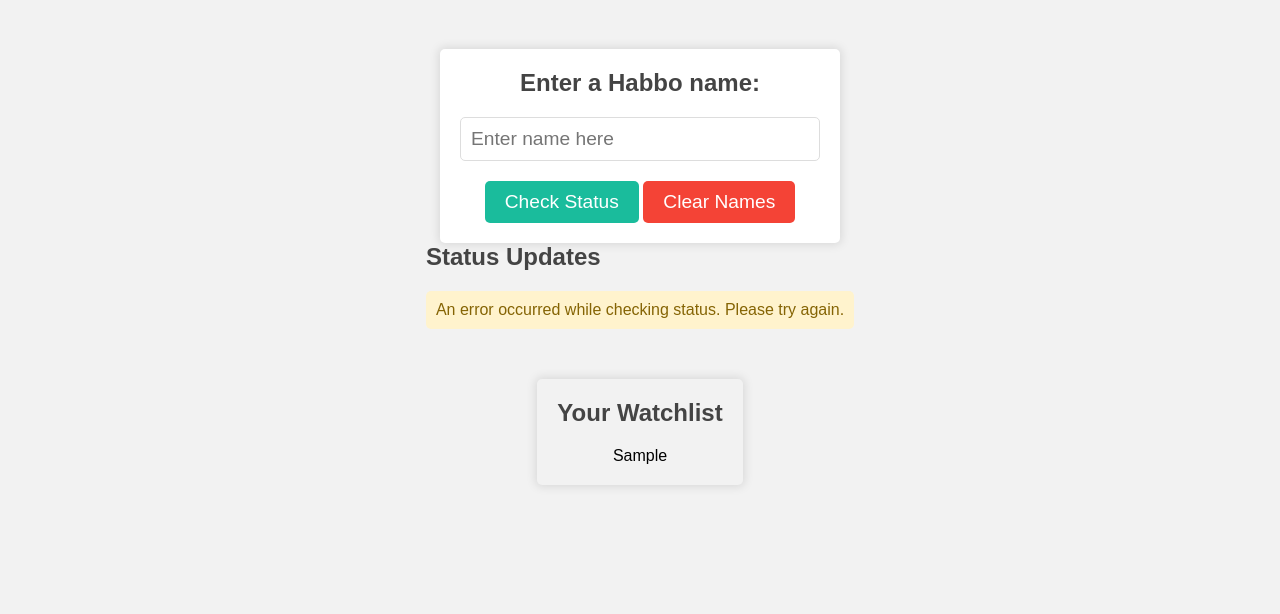
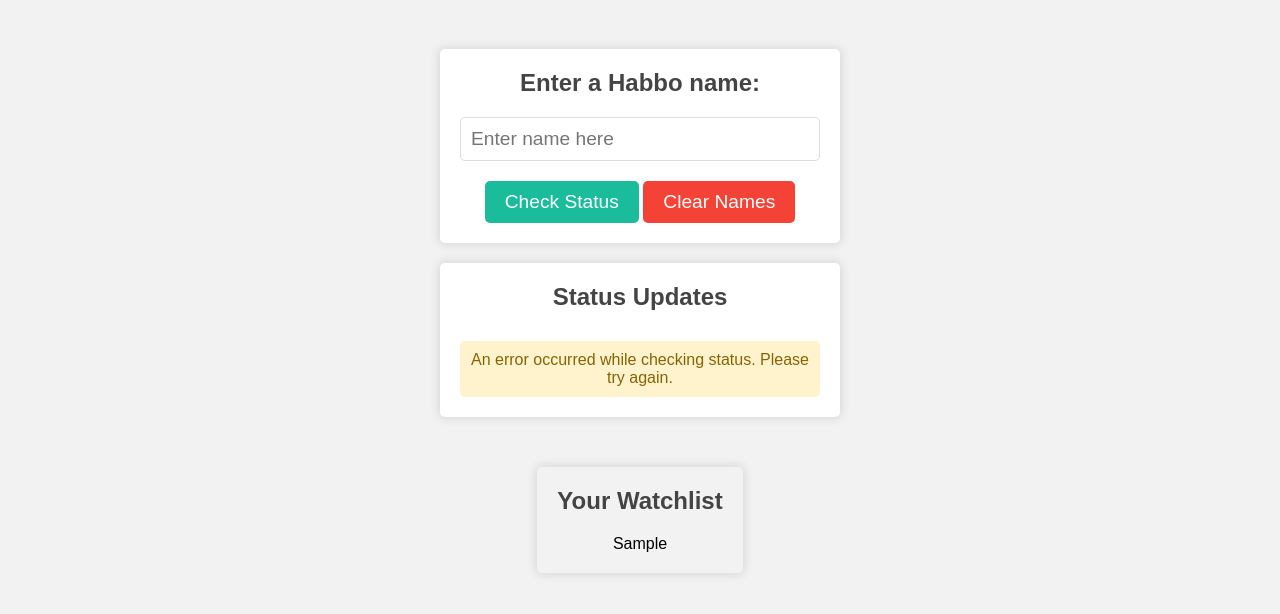
Before and after one commit to xKlahex/Habbo-Online-Status-Checker, a plain HTML site: page index.html in a window 1280 px wide. Both pictures are taken after typing "Sample" into the empty fields and a click on the button "Check Status". Shown: the part 86-700 px from the top of the page. Drawn offline with Linux system fonts and the light colour scheme; no server answers.

Commit message:
Update style.css

```diff
--- a/style.css
+++ b/style.css
@@ -52,7 +52,8 @@
     margin-bottom: 10px;
   }
 
- button[type="submit"], #clear-habbo-names {
+  button[type="submit"],
+  #clear-habbo-names {
     background-color: #1abc9c;
     border: none;
     border-radius: 5px;
@@ -64,15 +65,37 @@
     font-size: 1.2rem;
   }
 
- button[type="submit"]:hover, #clear-habbo-names:hover {
+  button[type="submit"]:hover,
+  #clear-habbo-names:hover {
     background-color: #148f77;
+  }
+
+  .status-container {
+    background-color: white;
+    border-radius: 5px;
+    box-shadow: 0px 0px 10px 2px rgba(0, 0, 0, 0.1);
+    padding: 20px;
+    margin-top: 20px;
+    text-align: center;
+    width: 400px;
+  }
+
+  h3 {
+    color: #444444;
+    font-size: 1.5rem;
+    margin-bottom: 20px;
+  }
+
+  #status-updates {
+    display: flex;
+    flex-direction: column-reverse;
   }
 
   .online-status {
     background-color: #d1f2eb;
     border-radius: 5px;
     color: #155e52;
-    margin-top: 20px;
+    margin-top: 10px;
     padding: 10px;
   }
 
@@ -80,7 +103,7 @@
     background-color: #f8d7da;
     border-radius: 5px;
     color: #721c24;
-    margin-top: 20px;
+    margin-top: 10px;
     padding: 10px;
   }
 
@@ -88,7 +111,7 @@
     background-color: #fff3cd;
     border-radius: 5px;
     color: #856404;
-    margin-top: 20px;
+    margin-top: 10px;
     padding: 10px;
   }
 
@@ -114,12 +137,6 @@
     padding: 20px;
     margin-top: 50px;
     text-align: center;
- }
-
- h3 {
-    color: #444444;
-    font-size: 1.5rem;
-    margin-bottom: 20px;
   }
 
   #saved-names {
```
Lines whose indentation alone changed are shown as unchanged.
